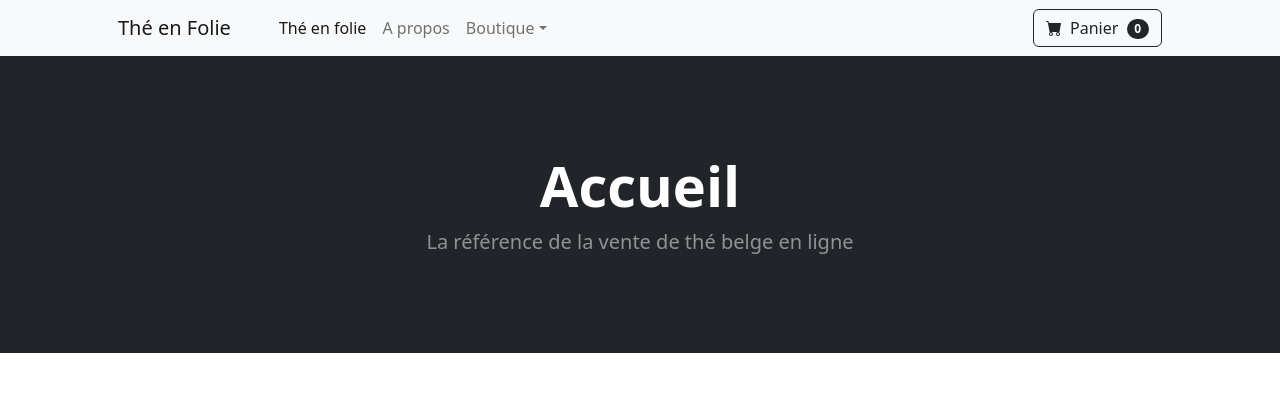
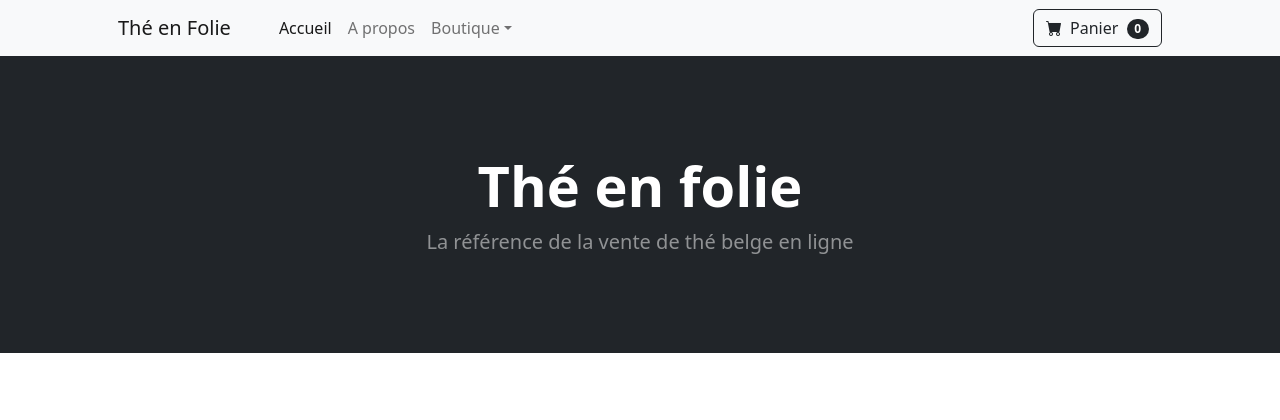
Before and after one commit to Mefude/Projet-Web23, a PHP site: page / in a window 1280 px wide. Shown: the top 420 px of the page. Run offline with PHP 8.4, Linux system fonts and the light colour scheme; grey boxes labelled with a size stand in for pictures from a placeholder-image service; some libraries are stand-ins or nearby versions.

Commit message:
Modif accueil et template

```diff
--- a/view/accueil.php
+++ b/view/accueil.php
@@ -1,5 +1,5 @@
 <?php
-$title = "Accueil";
+$title = "Thé en folie";
 include 'template.php';
 
 ?>
--- a/view/template.php
+++ b/view/template.php
@@ -21,7 +21,7 @@
                 <button class="navbar-toggler" type="button" data-bs-toggle="collapse" data-bs-target="#navbarSupportedContent" aria-controls="navbarSupportedContent" aria-expanded="false" aria-label="Toggle navigation"><span class="navbar-toggler-icon"></span></button>
                 <div class="collapse navbar-collapse" id="navbarSupportedContent">
                     <ul class="navbar-nav me-auto mb-2 mb-lg-0 ms-lg-4">
-                        <li class="nav-item"><a class="nav-link active" aria-current="page" href="#!">Thé en folie</a></li>
+                        <li class="nav-item"><a class="nav-link active" aria-current="page" href="#!">Accueil</a></li>
                         <li class="nav-item"><a class="nav-link" href="#!">A propos</a></li>
                         <li class="nav-item dropdown">
                             <a class="nav-link dropdown-toggle" id="navbarDropdown" href="#" role="button" data-bs-toggle="dropdown" aria-expanded="false">Boutique</a>
```
